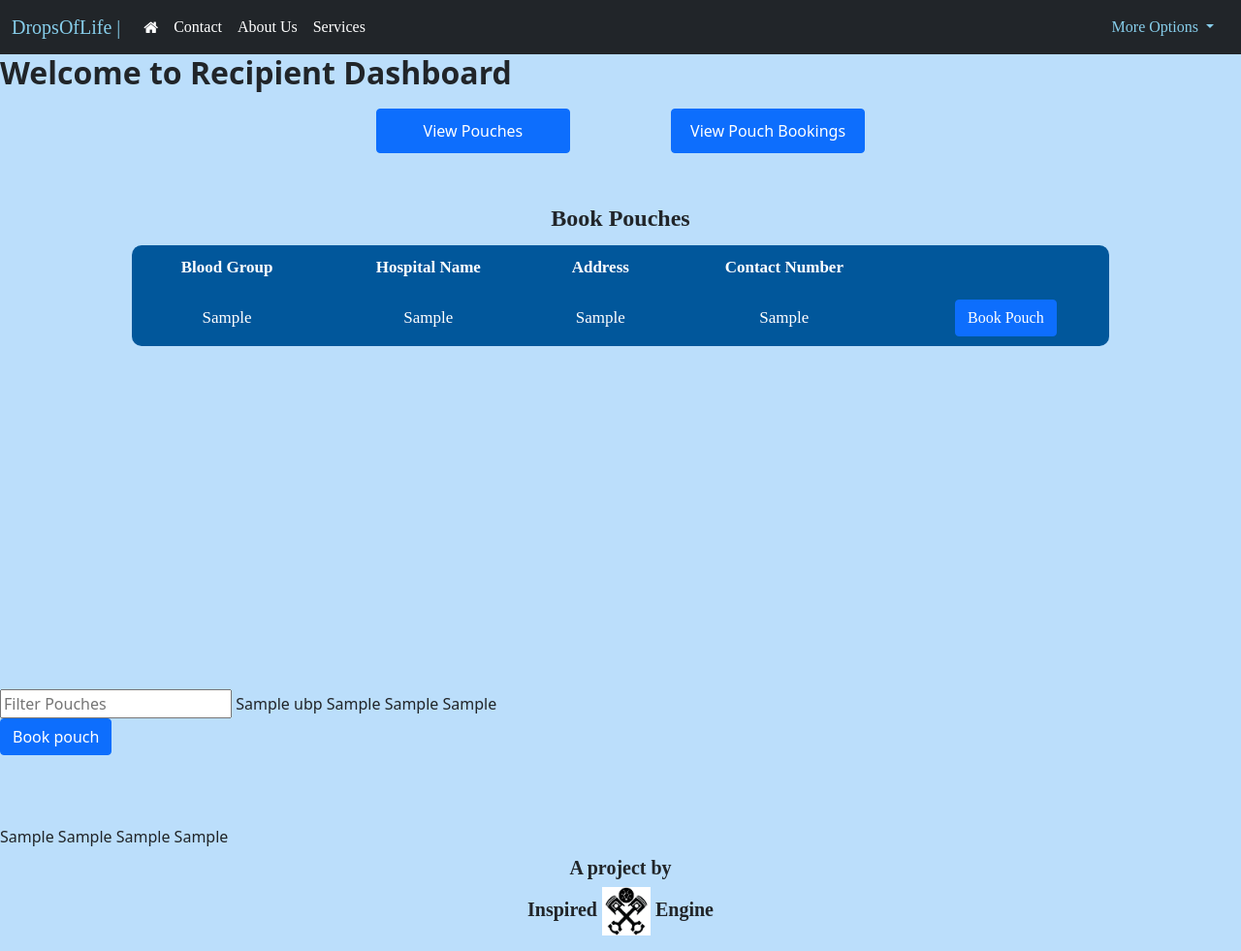
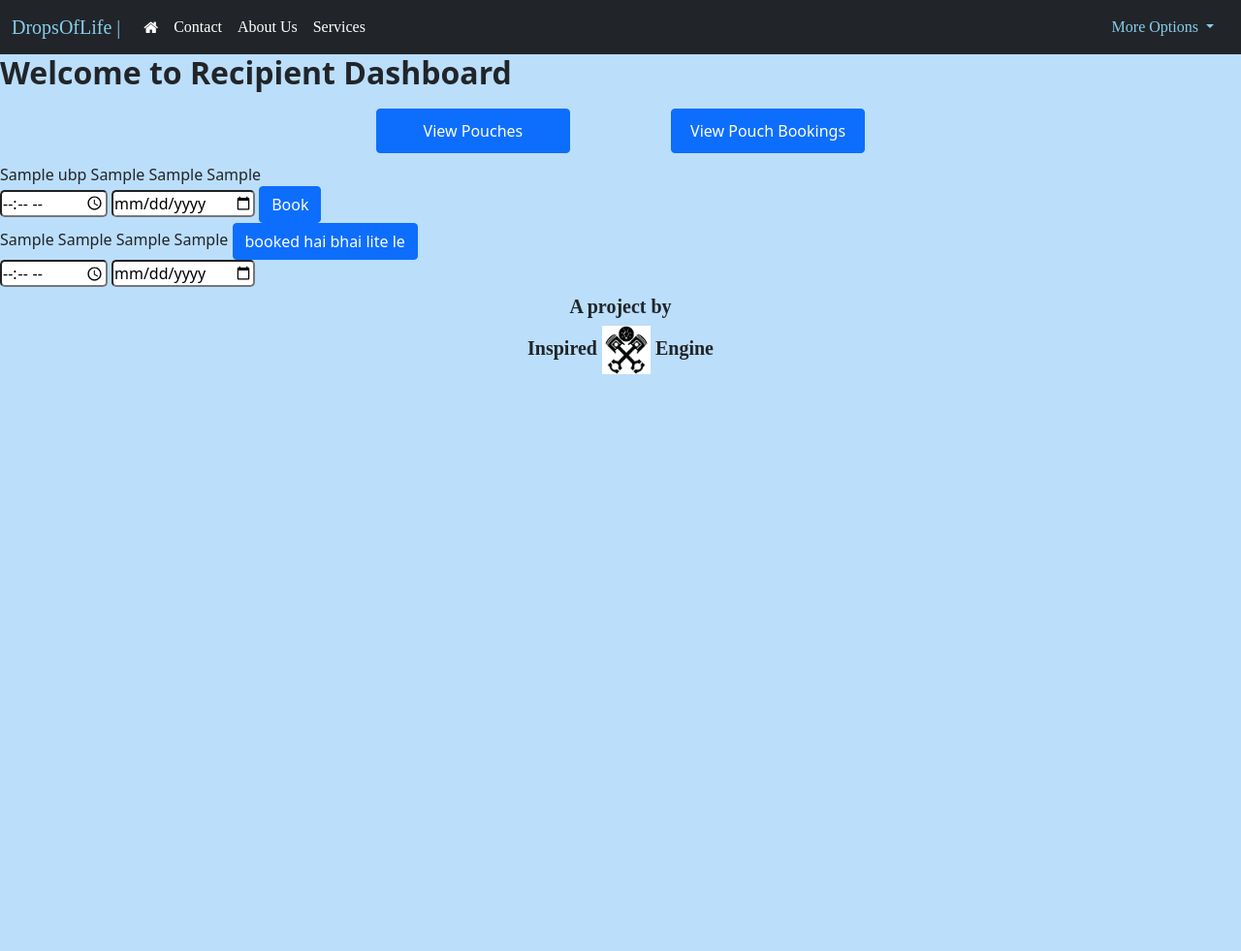
Before and after one commit to ArkiGhosh/blood-donation-connectivity, a Django app: template templates/recipientdashboard.html in a window 1280 px wide. Shown: the whole page at 97% size. After the commit the page ends 386 px from the top, so only its background shows below. Run offline with Django 4.2, Linux system fonts and the light colour scheme; the template is opened without the code that fills it: most values are stand-ins (such as "Sample title", 1, 10 or a date in 2020).

Commit message:
recipient progress

```diff
--- a/templates/recipientdashboard.html
+++ b/templates/recipientdashboard.html
@@ -34,36 +34,6 @@
             background: #01579B;
             }
     </style>
-    <script>
-      function change1(){
-        let e = document.querySelector('.second');
-        let e1 = document.querySelector('.second1');
-        if (e.classList.contains('first')){
-          e.classList.remove('first');
-        }
-        else{
-          e.classList.add('first');
-        }
-        if (e1.classList.contains('first1')){
-          e1.classList.add('first1');
-        }
-
-
-      }
-      function change2(){
-        let e = document.querySelector('.second1');
-        let e1 = document.querySelector('.second');
-        if (e.classList.contains('first1')){
-          e.classList.remove('first1');
-        }
-        else{
-          e.classList.add('first1');
-        }
-        if (e1.classList.contains('first')){
-          e1.classList.add('first');
-        }
-      }
-    </script>
     <link rel="stylesheet" href="https://cdnjs.cloudflare.com/ajax/libs/font-awesome/4.7.0/css/font-awesome.min.css">
   </head>
   <body style ="background-color:#BBDEFB">
@@ -127,60 +97,8 @@
     <button class="btn btn-primary" type="button" onclick="change2()" style="margin-left:50px;padding:10px; width:200px">
       View Pouch Bookings
     </button>
-     <!-- First display blood group, hospital name, address, contact and give drop down option
-      for all additional information of the pouch and then book pouch button -->
-    <div class = "first my-5 second" style="border-radius:5px !important;">
-      <h4 style="text-align:center; font-family:Comfortaa; padding:5px">
-        <b>
-            Book Pouches
-        </b>
-      </h4>
-    <div style = "overflow:auto; height:400px;">
-    <table style="border-radius:10px !important;overflow:hidden; border-collapse:collapse; width:80%; margin:auto; font-family:Comfortaa;">
-
-        <thead class="thead-dark">
-          <tr style = "background-color:#01579B;color:white" >
-              <th scope="col"  style="padding:10px;font-size:17px;">Blood Group</th>
-              <th scope="col"  style="padding:10px;font-size:17px">Hospital Name</th>
-              <th scope="col"  style="padding:10px;font-size:17px">Address</th>
-              <th scope="col"  style="padding:10px;font-size:17px">Contact Number</th>
-              <th scope="col"  style="padding:10px;font-size:;"></th>
-          </tr>
-        </thead>
-
-        <tbody >
-            {% for h  in ubp %}
-            <tr style="background-color:#01579B;color:white; border-color:#4FC3F7">
-                <td style = "font-family:Comfortaa;font-size:17px;padding:10px">{{h.10}}</td>
-                <td style = "font-family:Comfortaa;font-size:17px;padding:10px">{{h.13}}</td>
-                <td style = "font-family:Comfortaa;font-size:17px;padding:10px">{{h.15}}</td>
-                <td style = "font-family:Comfortaa;font-size:17px;padding:10px">{{h.14}}</td>
-                <td style = "font-family:Comfortaa;font-size:17px;padding:10px;text-align:center">
-                  <button class="btn btn-primary" type="button" onclick="showHideRow('hidden_row{{h.0}}1')">
-                    Book Pouch
-                </button>
-                </td>
-            </tr>
-            <tr id="hidden_row{{h.0}}1" class="hidden_row" style = "display:none; padding:10px; background-color:#81D4FA; border-color:#4FC3F7">
-              <form method="post">
-                {% csrf_token %}
-                <input type="hidden" name="hpin" value={{h.0}}  >
-                <input type="hidden" name="bookorbookings" value="book"  >
-                <td style = "padding:10px"></td>
-                <td style = "padding:10px"><input type="time" name="dontime" style = "border-radius:5px"></td>
-                <td style = "padding:10px"><input type="date" name="dondate" style = "border-radius:5px"></td>
-                <td style = "padding:10px;text-align:center"><button method="" type="submit" class="btn btn-primary">Book</button></td>
-              </form>
-            </tr>
-
-            {% endfor %}
-        </tbody>
-    </table>
-    </div>
-    </div>
 
     </div>
-    <input type="text" id="myInput" onkeyup="myFunction()" placeholder="Filter Pouches">
     {% for h  in ubp %}
         {{h}}
         <tr style="background-color:#01579B;color:white; border-color:#4FC3F7">
@@ -188,21 +106,21 @@
             <td style = "font-family:Comfortaa;font-size:17px;padding:10px">{{h.2}}</td>
             <td style = "font-family:Comfortaa;font-size:17px;padding:10px">{{h.3}}</td>
             <td style = "font-family:Comfortaa;font-size:17px;padding:10px;text-align:center">
-            <form method="post">
-              {% csrf_token %}
-              <input type="hidden" name="pouchid" value="{{h.0}}">
-              <button class="btn btn-primary" type="submit" id="pay-btn">
-
-
-                Book pouch
-
-
-              </button>
-            </form>
             </td>
         </tr>
-        <br>
-        <br> <br>
+        <tr id="hidden_row{{h.0}}1" class="hidden_row" style = "display:none; padding:10px; background-color:#81D4FA; border-color:#4FC3F7">
+          <form method="post">
+            {% csrf_token %}
+            <input type="hidden" name="pouchid" value={{h.0}}  >
+            <input type="hidden" name="bookorbookings" value="book"  >
+            <td style = "padding:10px"></td>
+            <td style = "padding:10px"><input type="time" name="dontime" style = "border-radius:5px"></td>
+            <td style = "padding:10px"><input type="date" name="dondate" style = "border-radius:5px"></td>
+            <td style = "padding:10px;text-align:center">
+              <button method="" type="submit" class="btn btn-primary">Book</button>
+            </td>
+          </form>
+        </tr>
 
         {% endfor %}
         {% for h  in mb %}
@@ -212,10 +130,22 @@
             <td style = "font-family:Comfortaa;font-size:17px;padding:10px">{{h.2}}</td>
             <td style = "font-family:Comfortaa;font-size:17px;padding:10px">{{h.3}}</td>
             <td style = "font-family:Comfortaa;font-size:17px;padding:10px;text-align:center">
-
+              <button class="btn btn-primary" type="button" onclick="showHideRow('hidden_row{{h.0}}1')">
+                booked hai bhai lite le
+            </button>
             </td>
         </tr>
-       <br>
+        <tr id="hidden_row{{h.0}}1" class="hidden_row" style = "display:none; padding:10px; background-color:#81D4FA; border-color:#4FC3F7">
+          <form method="post">
+            {% csrf_token %}
+            <input type="hidden" name="hpin" value={{h.0}}  >
+            <input type="hidden" name="bookorbookings" value="book"  >
+            <td style = "padding:10px"></td>
+            <td style = "padding:10px"><input type="time" name="dontime" style = "border-radius:5px"></td>
+            <td style = "padding:10px"><input type="date" name="dondate" style = "border-radius:5px"></td>
+           </td>
+          </form>
+        </tr>
 
         {% endfor %}
 
```
Also changed, not shown: recipientdashboard/views.py (+9 -6 lines).
